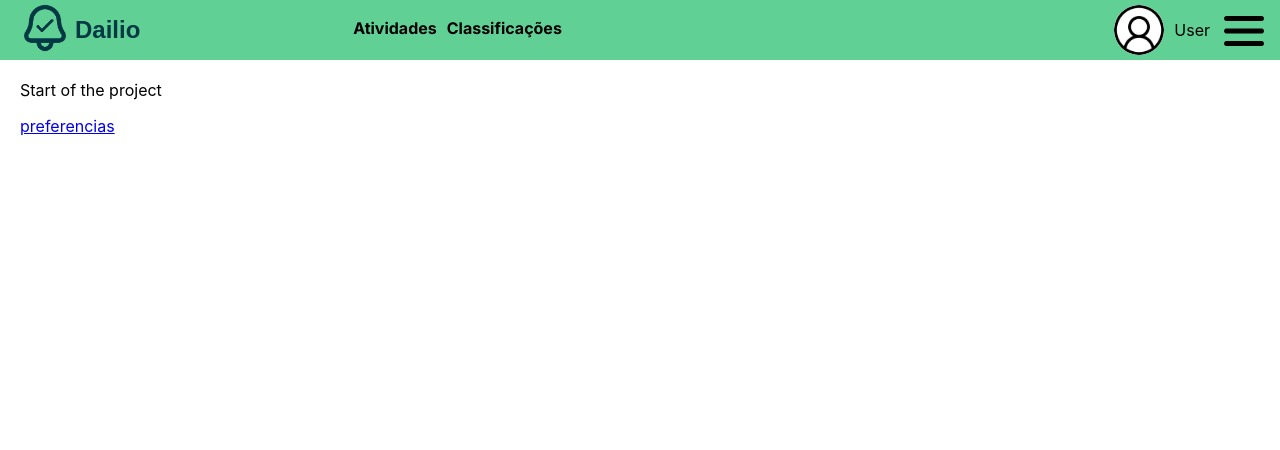
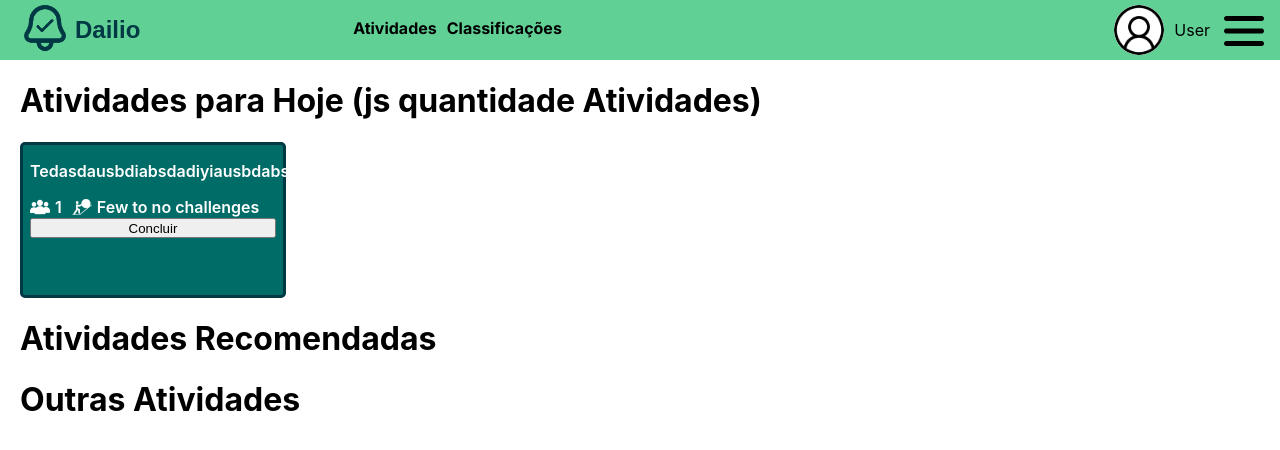
Before and after one commit to Marcio-Lima123/projeto-react-grupo1, a React (Create React App) app: page / in a window 1280 px wide. Shown: the top 450 px of the page. Built offline with nearby package versions, Linux system fonts and the light colour scheme; a web font is replaced by a local one.

Commit message:
#atividades page basico quase feito

```diff
--- a/src/pages/homePage.js
+++ b/src/pages/homePage.js
@@ -3,8 +3,46 @@ import '../styles/homepage.css'
 export function Home(){
     return (
         <div class='content_container'>
-            <p>Start of the project</p>
-                <a href='#/preferencias'>preferencias</a>
+            <div >
+                <h1>Atividades para Hoje (js quantidade Atividades)</h1>
+                <div>
+                    {/* Java Script para pegar as coisas da base de dados e criar os elementos no html*/}
+                    <div class='atividade_container'>
+                        <div class='at_c'>
+                            <div class='at_name'>
+                                <p>Tedasdausbdiabsdadiyiausbdabsidbuabsidbaiduabsudasdxt</p>
+                            </div>
+                            <div class='etc_container'>
+                                <div class='etc_f_container'>
+                                    <div class='gc_container'>
+                                        <img src='/imgs/people_white.png' alt='people'></img>
+                                        <p>1</p>
+                                    </div>
+                                    <div class='gc_container'>
+                                        <img src='/imgs/difficulties_white.png' alt='hard_person'></img>
+                                        <p>Few to no challenges</p>
+                                    </div>
+                                </div>
+                                <div class='btn_container'>
+                                    <button type='submit'>Concluir</button>
+                                </div>
+                            </div>
+                        </div>
+                    </div>
+                </div>
+            </div >
+            <div >
+                <h1>Atividades Recomendadas</h1>
+                <div>
+
+                </div>
+            </div >
+            <div >
+                <h1>Outras Atividades</h1>
+                <div>
+
+                </div>
+            </div >
         </div>
     );
 }
--- a/src/styles/homepage.css
+++ b/src/styles/homepage.css
@@ -1,3 +1,47 @@
 .content_container{
     margin: 20px;
+    height: 80vh;
 }
+
+.atividade_container{
+    width: 260px;
+    height: 150px;
+
+    background-color: #006c67;
+    border: solid 3px #003844;
+    border-radius: 5px;
+}
+
+.at_c{
+    margin: 7px;
+
+    font-weight: 600;
+
+    color: white;
+}
+
+.at_c > *{
+    /* width: inherit; */
+    height: 50%;
+    margin: 0;
+}
+
+.etc_container > *{
+    height: 50%;
+}
+
+.gc_container, .etc_f_container{
+    display: flex;
+    flex-direction: row;
+    margin: 0 5px 0 0;
+}
+
+.gc_container > *{
+    height: 20px;
+    margin: 0 5px 0 0;
+}
+
+.btn_container > button{
+    width: 100%;
+    height: 20px;
+}
--- a/src/styles/navbar.css
+++ b/src/styles/navbar.css
@@ -53,7 +53,7 @@ header{
 }
 
 .btn_logs{
-    position: fixed;
+    position: relative;
     top: 10px;
     background-color: transparent;
     border: none;
@@ -136,7 +136,7 @@ header{
 
 .dd_container{
     position: relative;
-    top: 50px;
+    top: 9px;
     right: 5px;
     z-index: 1;
 
```
